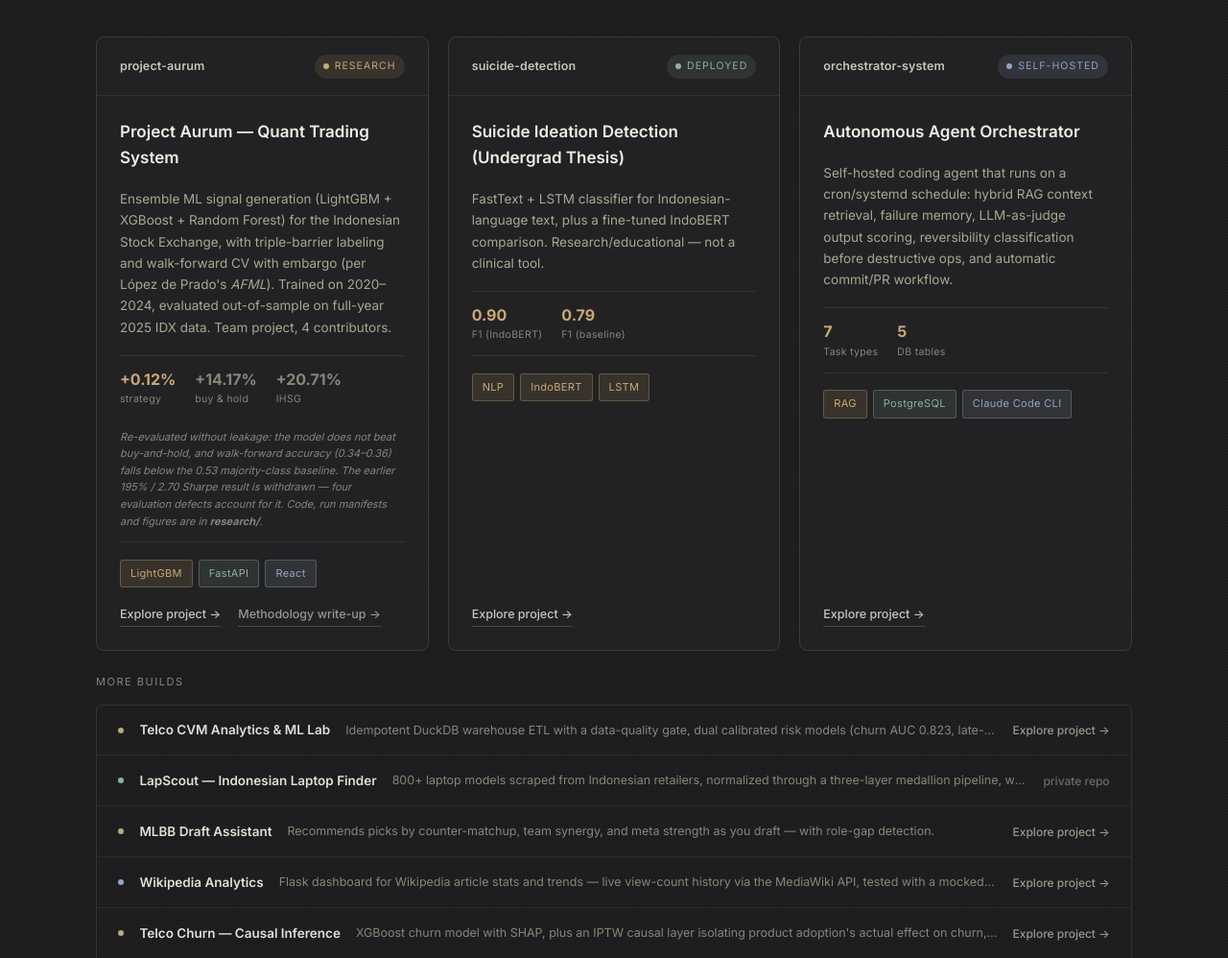
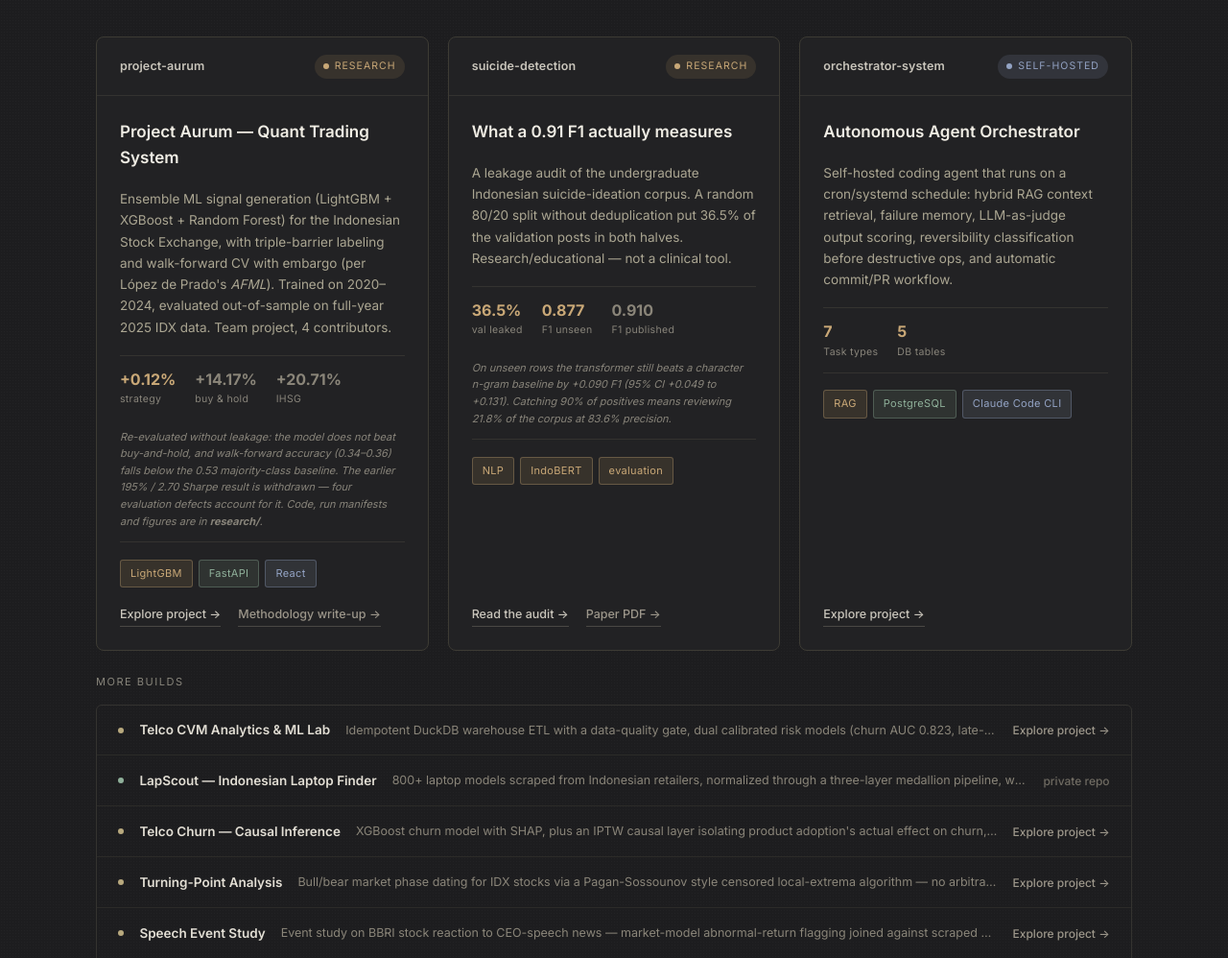
Before and after one commit to apricitea/apricitea.github.io, a plain HTML site: page index.html in a window 1280 px wide. Shown: the part 2560-3558 px from the top of the page at 96% size. Drawn offline with Linux system fonts and the light colour scheme.

Commit message:
site+cv: leakage audit as a research artefact; drop archived hobby cards
The suicide-detection card now reports the 36.5% duplicate-split finding rather
than the unpublished 0.90 F1. Research section adds the IndoBERT re-evaluation.
Academic CV stays two pages and leads with both negative results.

[nyx-auto]

```diff
--- a/index.html
+++ b/index.html
@@ -214,14 +214,18 @@
   </div></article>
 <article class="proj-card"><header style="display:flex; align-items:center; justify-content:space-between; gap:1rem; padding:1.1rem 1.5rem; border-bottom:1px solid #343330;">
     <span style="font-size:12.5px; font-weight:600; color:#c9c5bb; letter-spacing:0.01em;">suicide-detection</span>
-    <span style="display:inline-flex; align-items:center; gap:6px; font-size:10.5px; letter-spacing:0.1em; text-transform:uppercase; color:#8fb09a; background:rgba(125,157,132,0.14); padding:4px 9px; border-radius:999px;"><span style="width:6px; height:6px; border-radius:50%; display:inline-block; background:#8fb09a;"></span>deployed</span>
+    <span style="display:inline-flex; align-items:center; gap:6px; font-size:10.5px; letter-spacing:0.1em; text-transform:uppercase; color:#c9a877; background:rgba(184,147,90,0.14); padding:4px 9px; border-radius:999px;"><span style="width:6px; height:6px; border-radius:50%; display:inline-block; background:#c9a877;"></span>research</span>
   </header>
   <div style="padding:1.5rem; display:flex; flex-direction:column; gap:1.1rem; flex:1;">
-    <h3 style="font-size:17px; font-weight:600; color:#f0ede4; margin:0;">Suicide Ideation Detection (Undergrad Thesis)</h3>
-    <p style="font-size:13.5px; color:#aba692; margin:0; line-height:1.65;">FastText + LSTM classifier for Indonesian-language text, plus a fine-tuned IndoBERT comparison. Research/educational — not a clinical tool.</p>
-    <div style="display:flex; gap:20px; padding:12px 0; border-top:1px solid #343330; border-bottom:1px solid #343330;"><div><div style="font-size:16px; font-weight:700; color:#c9a877;">0.90</div><div style="font-size:10.5px; color:#88847a; letter-spacing:0.03em;">F1 (IndoBERT)</div></div><div><div style="font-size:16px; font-weight:700; color:#c9a877;">0.79</div><div style="font-size:10.5px; color:#88847a; letter-spacing:0.03em;">F1 (baseline)</div></div></div>
-    <ul style="list-style:none; display:flex; flex-wrap:wrap; gap:6px; margin:0; padding:0;"><li style="font-size:11px; letter-spacing:0.03em; padding:5px 10px; border-radius:3px; background:rgba(184,147,90,0.14); border:1px solid #c9a87755; color:#c9a877;">NLP</li><li style="font-size:11px; letter-spacing:0.03em; padding:5px 10px; border-radius:3px; background:rgba(184,147,90,0.14); border:1px solid #c9a87755; color:#c9a877;">IndoBERT</li><li style="font-size:11px; letter-spacing:0.03em; padding:5px 10px; border-radius:3px; background:rgba(184,147,90,0.14); border:1px solid #c9a87755; color:#c9a877;">LSTM</li></ul>
-    <a href="https://huggingface.co/spaces/apricitea/suicide-detection" target="_blank" rel="noopener" class="proj-link" style="align-self:flex-start; font-size:12.5px; font-weight:500; color:#c9c5bb; border-bottom:1px solid #4a4844; padding-bottom:2px; margin-top:auto;">Explore project →</a>
+    <h3 style="font-size:17px; font-weight:600; color:#f0ede4; margin:0;">What a 0.91 F1 actually measures</h3>
+    <p style="font-size:13.5px; color:#aba692; margin:0; line-height:1.65;">A leakage audit of the undergraduate Indonesian suicide-ideation corpus. A random 80/20 split without deduplication put 36.5% of the validation posts in both halves. Research/educational — not a clinical tool.</p>
+    <div style="display:flex; gap:20px; padding:12px 0 4px; border-top:1px solid #343330;"><div><div style="font-size:16px; font-weight:700; color:#c9a877;">36.5%</div><div style="font-size:10.5px; color:#88847a; letter-spacing:0.03em;">val leaked</div></div><div><div style="font-size:16px; font-weight:700; color:#c9a877;">0.877</div><div style="font-size:10.5px; color:#88847a; letter-spacing:0.03em;">F1 unseen</div></div><div><div style="font-size:16px; font-weight:700; color:#8a8579;">0.910</div><div style="font-size:10.5px; color:#88847a; letter-spacing:0.03em;">F1 published</div></div></div>
+    <div style="font-size:11px; color:#88847a; font-style:italic; padding-bottom:12px; border-bottom:1px solid #343330;">On unseen rows the transformer still beats a character n-gram baseline by +0.090 F1 (95% CI +0.049 to +0.131). Catching 90% of positives means reviewing 21.8% of the corpus at 83.6% precision.</div>
+    <ul style="list-style:none; display:flex; flex-wrap:wrap; gap:6px; margin:0; padding:0;"><li style="font-size:11px; letter-spacing:0.03em; padding:5px 10px; border-radius:3px; background:rgba(184,147,90,0.14); border:1px solid #c9a87755; color:#c9a877;">NLP</li><li style="font-size:11px; letter-spacing:0.03em; padding:5px 10px; border-radius:3px; background:rgba(184,147,90,0.14); border:1px solid #c9a87755; color:#c9a877;">IndoBERT</li><li style="font-size:11px; letter-spacing:0.03em; padding:5px 10px; border-radius:3px; background:rgba(184,147,90,0.14); border:1px solid #c9a87755; color:#c9a877;">evaluation</li></ul>
+    <div style="display:flex; gap:18px; margin-top:auto;">
+      <a href="https://github.com/apricitea/text-suicide-ideation-detection" target="_blank" rel="noopener" class="proj-link" style="align-self:flex-start; font-size:12.5px; font-weight:500; color:#c9c5bb; border-bottom:1px solid #4a4844; padding-bottom:2px;">Read the audit →</a>
+      <a href="https://github.com/apricitea/text-suicide-ideation-detection/blob/main/paper/main.pdf" target="_blank" rel="noopener" class="proj-link" style="align-self:flex-start; font-size:12.5px; font-weight:500; color:#9c968a; border-bottom:1px solid #4a4844; padding-bottom:2px;">Paper PDF →</a>
+    </div>
   </div></article>
 <article class="proj-card"><header style="display:flex; align-items:center; justify-content:space-between; gap:1rem; padding:1.1rem 1.5rem; border-bottom:1px solid #343330;">
     <span style="font-size:12.5px; font-weight:600; color:#c9c5bb; letter-spacing:0.01em;">orchestrator-system</span>
@@ -248,18 +252,6 @@
     <span style="font-size:13.5px; font-weight:600; color:#e2ded4; flex-shrink:0;">LapScout — Indonesian Laptop Finder</span>
     <span style="font-size:12.5px; color:#8a8579; flex:1; overflow:hidden; text-overflow:ellipsis; white-space:nowrap;">800+ laptop models scraped from Indonesian retailers, normalized through a three-layer medallion pipeline, with an AI chat advisor (Maki) that translates natural-language queries into live database lookups.</span>
     <span style="font-size:12px; font-weight:500; color:#6f6b62; flex-shrink:0;">private repo</span>
-  </div>
-<div class="rest-row" style="display:flex; align-items:center; gap:1rem; padding:0.95rem 1.4rem; border-bottom:1px solid #2c2b28;">
-    <span style="width:6px; height:6px; border-radius:50%; display:inline-block; background:#b8a97e; flex-shrink:0;"></span>
-    <span style="font-size:13.5px; font-weight:600; color:#e2ded4; flex-shrink:0;">MLBB Draft Assistant</span>
-    <span style="font-size:12.5px; color:#8a8579; flex:1; overflow:hidden; text-overflow:ellipsis; white-space:nowrap;">Recommends picks by counter-matchup, team synergy, and meta strength as you draft — with role-gap detection.</span>
-    <a href="https://github.com/apricitea/mlbb-draft" target="_blank" rel="noopener" class="rest-link" style="font-size:12px; font-weight:500; color:#9c968a; flex-shrink:0;">Explore project →</a>
-  </div>
-<div class="rest-row" style="display:flex; align-items:center; gap:1rem; padding:0.95rem 1.4rem; border-bottom:1px solid #2c2b28;">
-    <span style="width:6px; height:6px; border-radius:50%; display:inline-block; background:#93a3c4; flex-shrink:0;"></span>
-    <span style="font-size:13.5px; font-weight:600; color:#e2ded4; flex-shrink:0;">Wikipedia Analytics</span>
-    <span style="font-size:12.5px; color:#8a8579; flex:1; overflow:hidden; text-overflow:ellipsis; white-space:nowrap;">Flask dashboard for Wikipedia article stats and trends — live view-count history via the MediaWiki API, tested with a mocked API client so CI runs offline.</span>
-    <a href="https://github.com/apricitea/wikipedia-analytics" target="_blank" rel="noopener" class="rest-link" style="font-size:12px; font-weight:500; color:#9c968a; flex-shrink:0;">Explore project →</a>
   </div>
 <div class="rest-row" style="display:flex; align-items:center; gap:1rem; padding:0.95rem 1.4rem; border-bottom:1px solid #2c2b28;">
     <span style="width:6px; height:6px; border-radius:50%; display:inline-block; background:#b8a97e; flex-shrink:0;"></span>
@@ -327,9 +319,21 @@
       <img src="https://raw.githubusercontent.com/apricitea/project-aurum/main/research/out/20260928T102521Z-f552679/fig_equity_curve.png" alt="2025 out-of-sample equity curves: signal model, buy and hold, momentum SMA20, and the IHSG index" style="width:100%; height:auto; border:1px solid #343330; border-radius:6px; display:block;" loading="lazy" />
       <figcaption style="font-size:11.5px; color:#8a8579; margin-top:10px;">2025 out-of-sample equity curves, start = 1.0. The strategy line stays flat while buy-and-hold and the index climb. Reproduced by <code style="color:#c9c5bb;">research/aurum_experiment.py</code>.</figcaption>
     </figure>
-    <div style="display:flex; gap:18px; flex-wrap:wrap;">
+    <div style="display:flex; gap:18px; flex-wrap:wrap; margin-bottom:4rem;">
       <a href="https://github.com/apricitea/aurum-paper" target="_blank" rel="noopener" class="proj-link" style="font-size:12.5px; font-weight:500; color:#c9c5bb; border-bottom:1px solid #4a4844; padding-bottom:2px;">Read the write-up →</a>
       <a href="https://github.com/apricitea/project-aurum/tree/main/research" target="_blank" rel="noopener" class="proj-link" style="font-size:12.5px; font-weight:500; color:#c9c5bb; border-bottom:1px solid #4a4844; padding-bottom:2px;">Evaluation code and run manifests →</a>
+    </div>
+    <div style="max-width:680px; margin-bottom:2.75rem;">
+      <h2 style="font-weight:700; font-size:clamp(1.5rem,2.6vw,1.85rem); letter-spacing:-0.01em; margin:0 0 14px; color:#f0ede4;">And the 0.91 F1 that was also inflated</h2>
+      <p style="font-size:15.5px; color:#aba692; margin:0; line-height:1.75;">The undergraduate suicide-ideation corpus is a scraped X sample. A random 80/20 split without deduplication put <b>739 of 2,026 validation posts (36.5%)</b> in both halves. On the 1,287 genuinely unseen rows, fine-tuned IndoBERT falls from F1 0.910 to <b>0.877</b> [0.845, 0.904]. A character n-gram logistic regression reaches 0.787; the remaining transformer advantage is +0.090 [+0.049, +0.131]. The FastText + LSTM thesis arm cannot be recomputed &mdash; tokenizer and vectors were never saved &mdash; and that is recorded rather than hidden.</p>
+    </div>
+    <figure style="margin:0 0 1.5rem;">
+      <img src="https://raw.githubusercontent.com/apricitea/text-suicide-ideation-detection/main/eval/out/20261025-full/fig_scores.png" alt="Positive-class F1 by protocol: published split versus unseen validation rows, with cheap classical baselines" style="width:100%; height:auto; border:1px solid #343330; border-radius:6px; display:block;" loading="lazy" />
+      <figcaption style="font-size:11.5px; color:#8a8579; margin-top:10px;">Positive-class F1. Error bars are 95% bootstrap intervals on unseen rows. Reproduced by <code style="color:#c9c5bb;">eval/si_eval/run.py</code>.</figcaption>
+    </figure>
+    <div style="display:flex; gap:18px; flex-wrap:wrap;">
+      <a href="https://github.com/apricitea/text-suicide-ideation-detection/blob/main/paper/main.pdf" target="_blank" rel="noopener" class="proj-link" style="font-size:12.5px; font-weight:500; color:#c9c5bb; border-bottom:1px solid #4a4844; padding-bottom:2px;">Read the paper →</a>
+      <a href="https://github.com/apricitea/text-suicide-ideation-detection/tree/main/eval" target="_blank" rel="noopener" class="proj-link" style="font-size:12.5px; font-weight:500; color:#c9c5bb; border-bottom:1px solid #4a4844; padding-bottom:2px;">Evaluation code →</a>
     </div>
   </div>
 </section>
```
Also changed, not shown: 2 other files.
